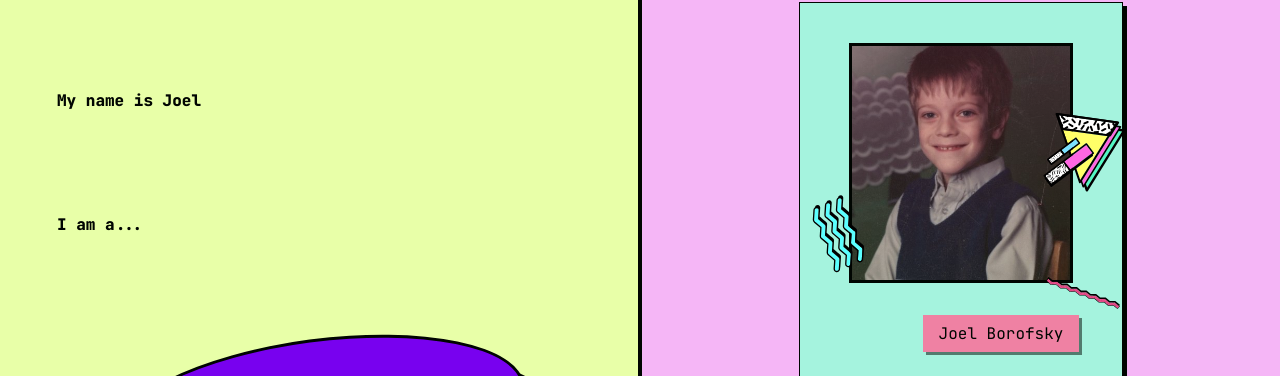
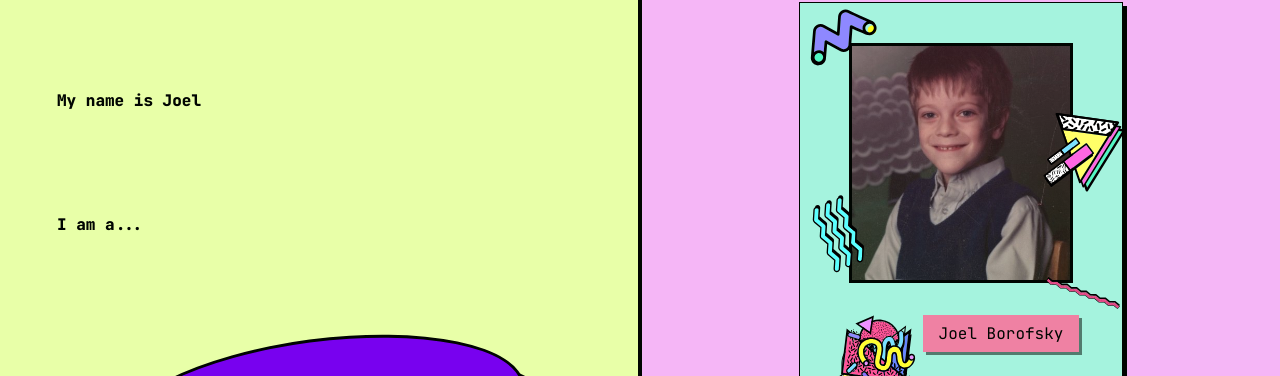
Before and after one commit to BorofskyDev/y2k-style-profile, a website built with Vite: page index.html in a window 1280 px wide. Shown: the part 239-615 px from the top of the page. Built offline with nearby package versions, Linux system fonts and the light colour scheme.

Commit message:
created responsive rough draft hero section

```diff
--- a/src/sass/layout/_hero.scss
+++ b/src/sass/layout/_hero.scss
@@ -32,6 +32,7 @@
   }
 
   &__title {
+
     font-family: var(--text-heading);
     font-weight: bolder;
     font-size: var(--font-size-xl);
@@ -139,6 +140,10 @@
       justify-self: flex-start;
       align-self: flex-start;
       transform: rotate(-30deg);
+
+      @include respond(land-port) {
+        grid-row: 2/2;
+      }
     }
 
     &--3 {
@@ -163,6 +168,10 @@
       align-self: flex-end;
       justify-self: center;
       transform: rotate(7deg);
+
+      @include respond(land-port) {
+        grid-row: 3/3;
+      }
     }
   }
 }
```
